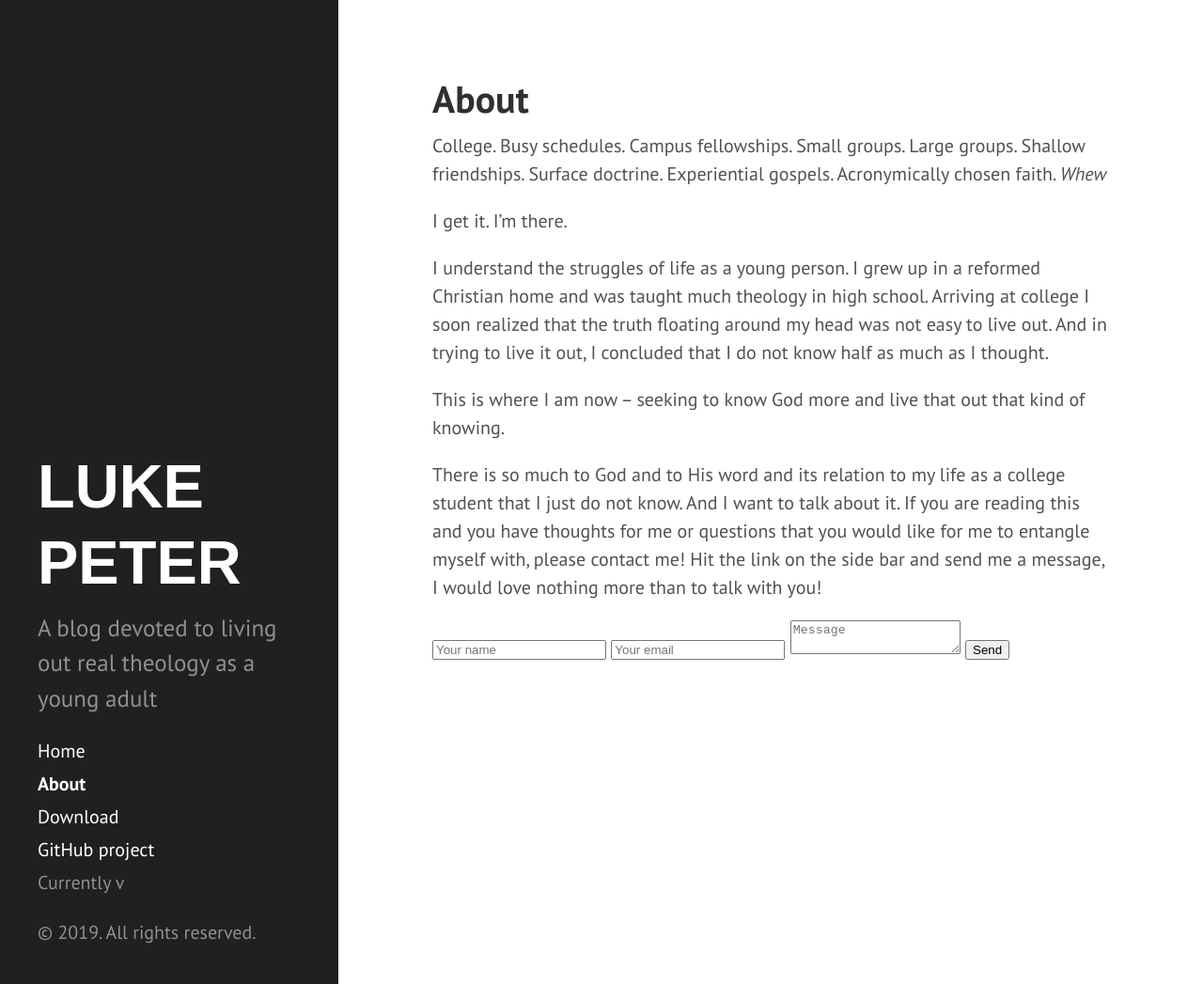
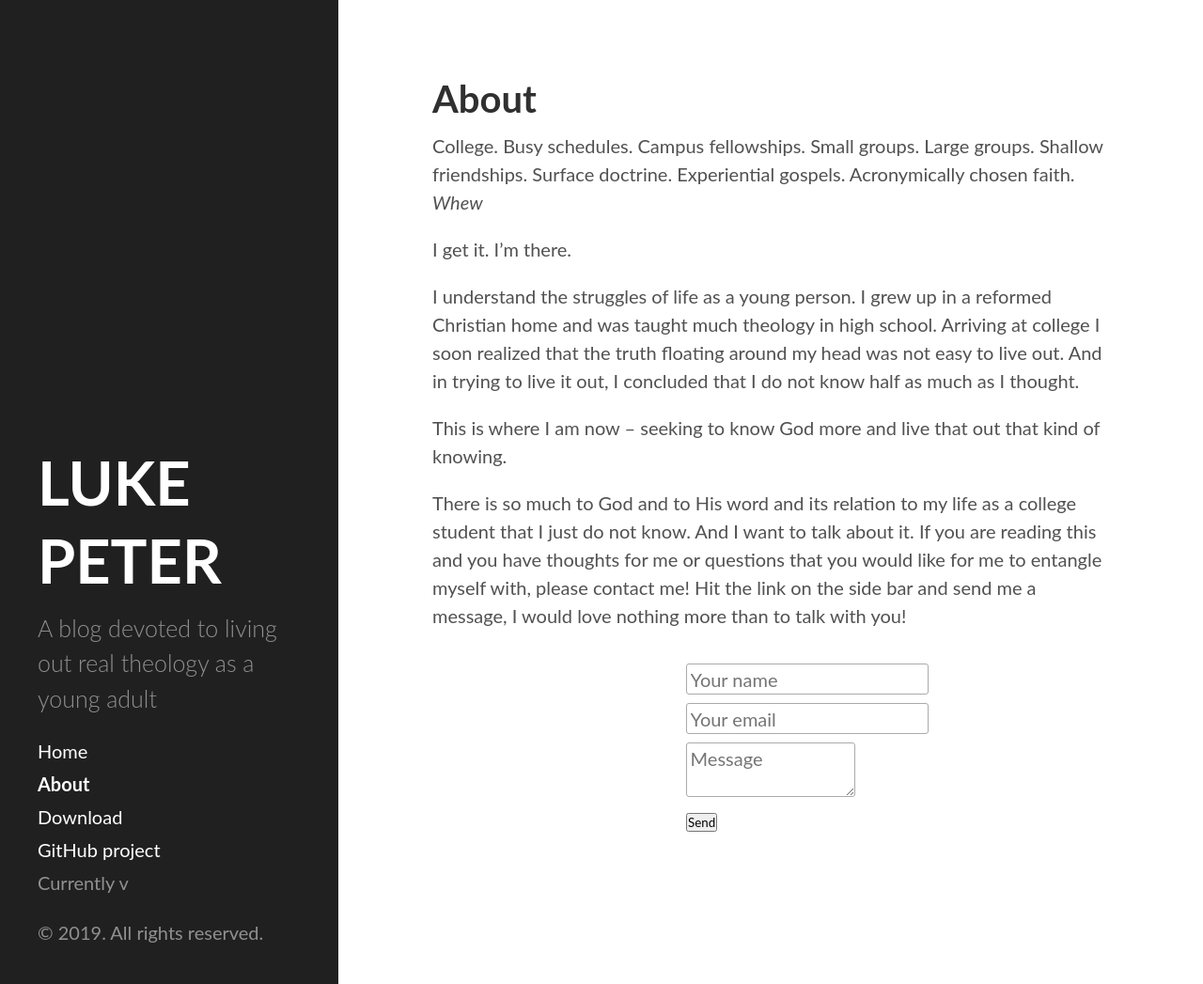
Before and after one commit to lpg0/lukepeter, a Jekyll site: the page built from docs/about.md, in a window 1280 px wide and 1047 px high. Shown: the whole window at 94% size. Built offline with Jekyll 4.4.1, drawn with Linux system fonts in a browser that asks for light colours; some web fonts are replaced.

Commit message:
Update hyde.css

```diff
--- a/docs/public/css/hyde.css
+++ b/docs/public/css/hyde.css
@@ -46,6 +46,49 @@ html {
     font-size: 20px;
   }
 }
+
+* {
+  padding: 0;
+  margin: 0;
+  box-sizing: border-box;
+  font-family: Lato, Arial;
+}
+form {
+  margin: 5% auto;
+  width: 25%;
+}
+label {
+  cursor: pointer;
+}
+input, textarea {
+  padding: 2%;
+  border-radius: 3px;
+  border:1px solid #aaa;
+  display:block;
+  margin-bottom: 5%;
+  margin-top: 1%;
+  font-size: 100%;
+}
+textarea {
+  resize:vertical;
+  width: 100%;
+  min-height: 20%;
+}
+input[type="submit"] {
+  margin-top: 2%;
+  background-color:#fff;
+  padding: 2% 20%;
+}
+input[type="submit"]:hover {
+  background-color: #666;
+  border: 1px solid #666;
+  color: #fff;
+  cursor: pointer;
+}
+input:focus, textarea:focus {
+  outline: 0;
+}
+
 
 
 /*
```
